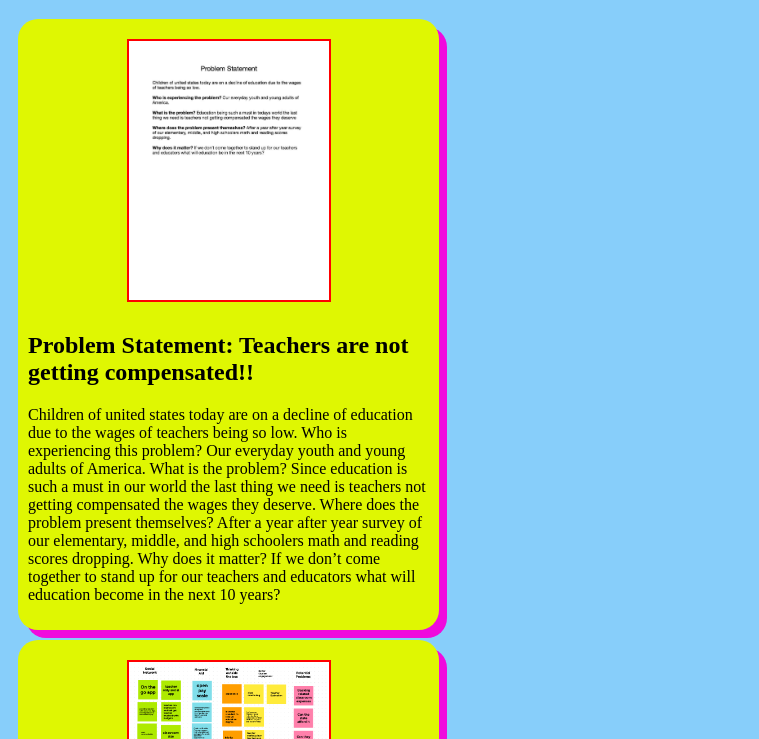
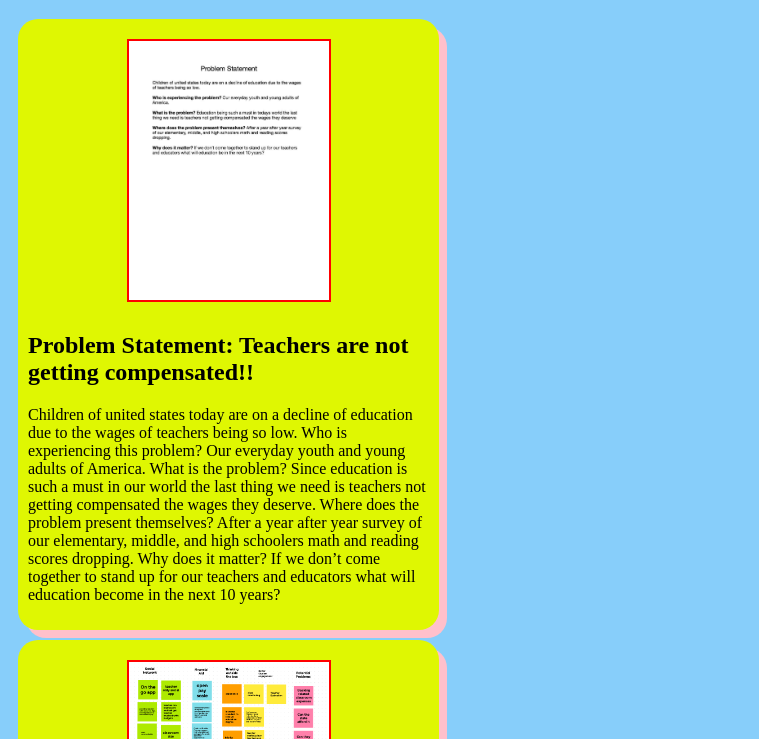
Before and after one commit to tp0113/tp0113.github.io, a plain HTML site: page index.html in a window 1280 px wide. Shown: the part 61-800 px from the top of the page, without its empty margins (0-759 px from the left). Drawn offline with Linux system fonts and the light colour scheme.

Commit message:
Update styles.css

```diff
--- a/styles.css
+++ b/styles.css
@@ -25,7 +25,7 @@ h1 {
   border-radius: 20px;
   border-color: #E31414;
   width: calc(33.333% - 20px);
-  box-shadow: 8px 8px #F00ADD;
+  box-shadow: 8px 8px pink;
   display: flex;
   flex-direction: column;
   align-items: center;
```
